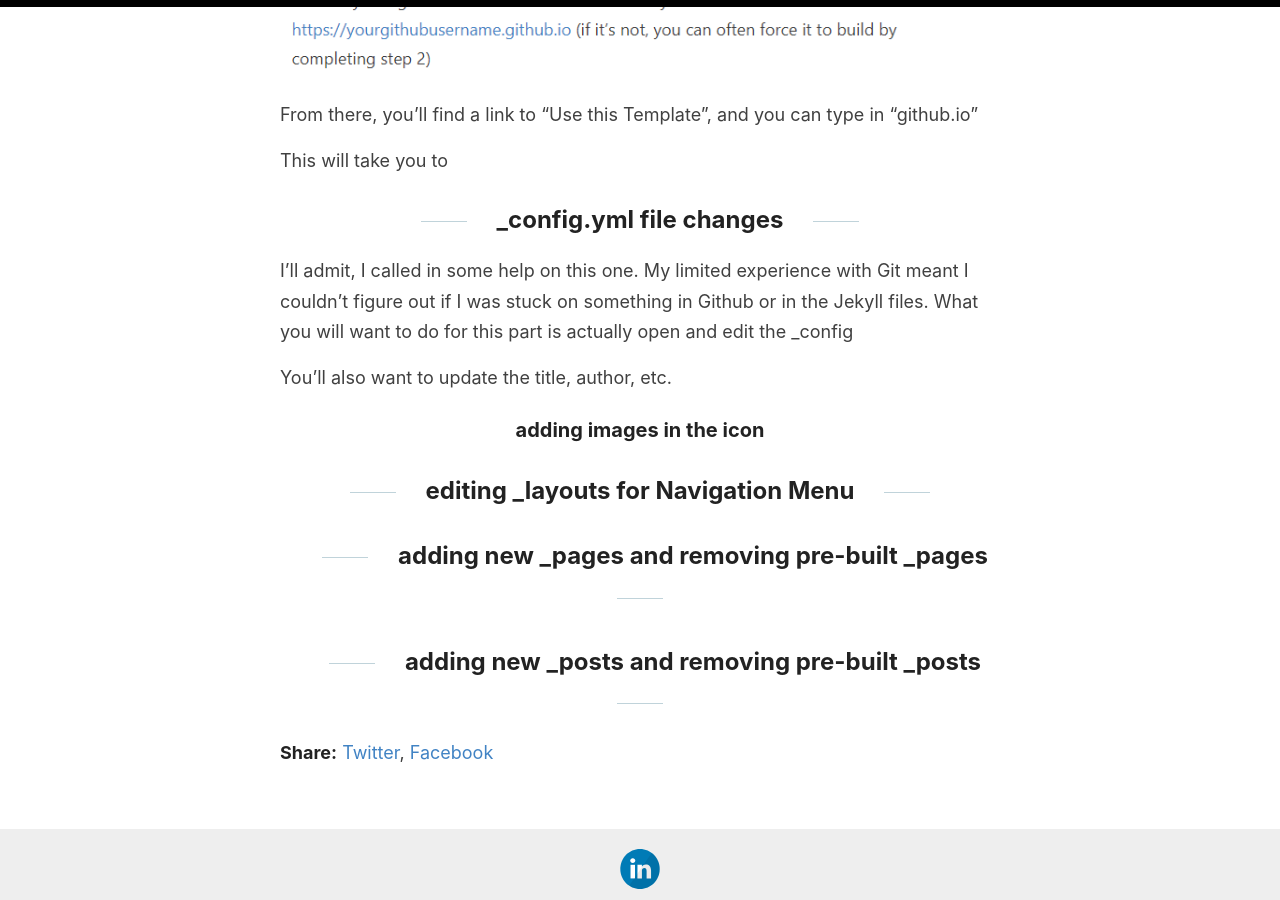
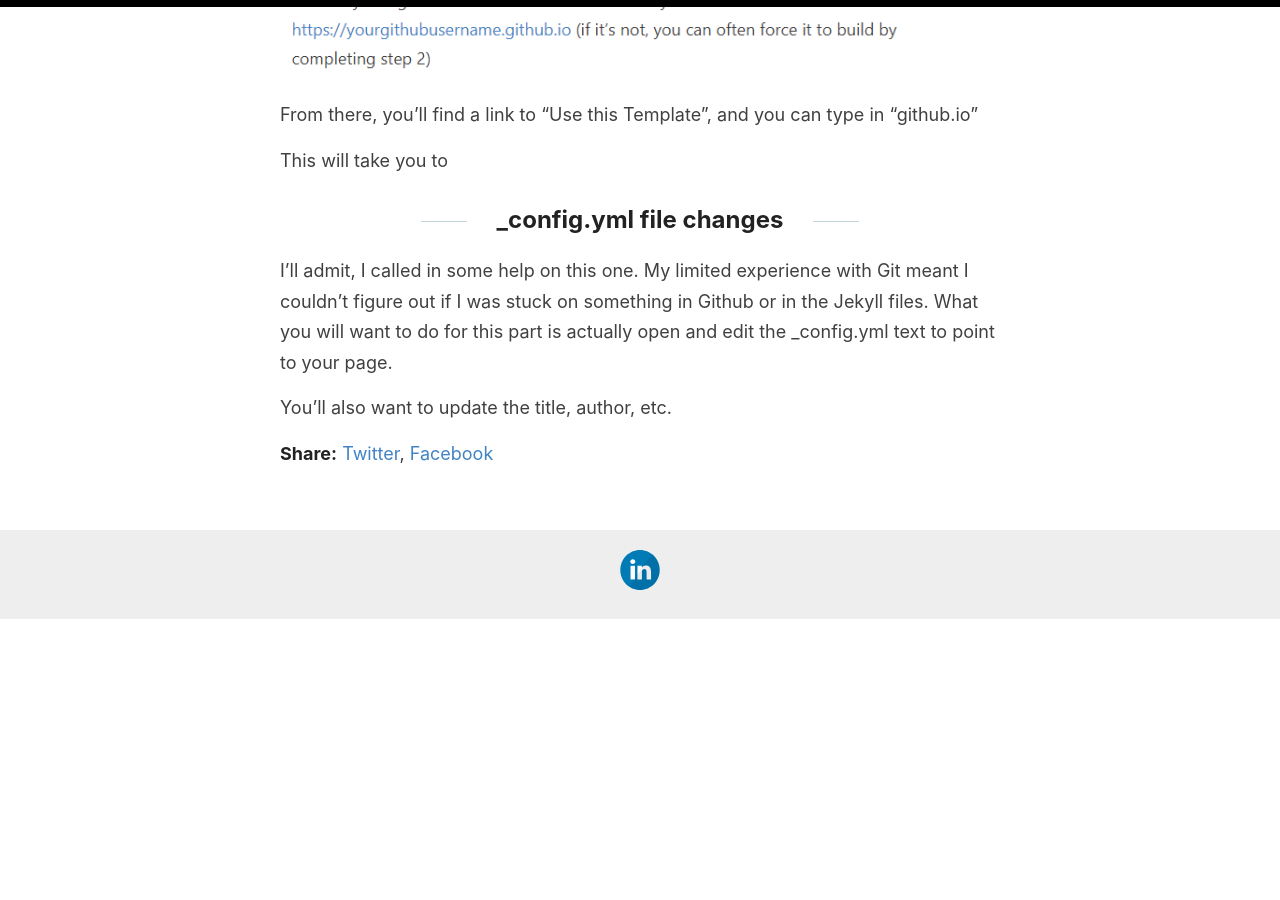
Before and after one commit to rbyers18/github-portfolio, a Jekyll site: the page built from _posts/2024-9-18-Reverie-Jekyll-Theme.md, in a window 1280 px wide and 900 px high, scrolled down 2085 px. Built offline with Jekyll 4.4.1, drawn with Linux system fonts in a browser that asks for light colours; after the commit the page ends 2704 px from its top, so only the background shows below that.

Commit message:
Update 2024-9-18-Reverie-Jekyll-Theme.md

```diff
--- a/_posts/2024-9-18-Reverie-Jekyll-Theme.md
+++ b/_posts/2024-9-18-Reverie-Jekyll-Theme.md
@@ -31,15 +31,7 @@ This will take you to
 ## _config.yml file changes
 
 I'll admit, I called in some help on this one. My limited experience with Git meant I couldn't figure out if I was stuck on something in Github or in the Jekyll files.
-What you will want to do for this part is actually open and edit the _config
+What you will want to do for this part is actually open and edit the _config.yml text to point to your page.
 
 
 You'll also want to update the title, author, etc.
-
-### adding images in the icon
-
-## editing _layouts for Navigation Menu
-
-## adding new _pages and removing pre-built _pages
-
-## adding new _posts and removing pre-built _posts
```
